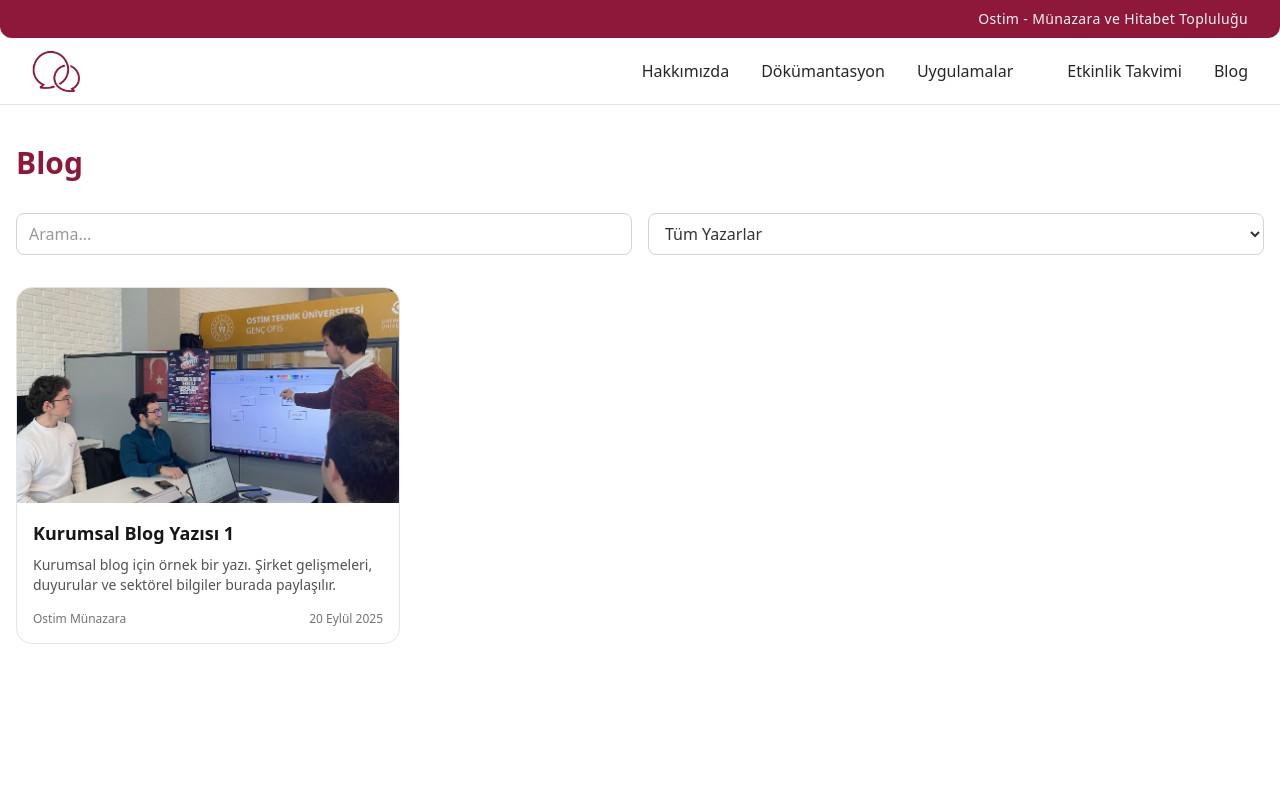
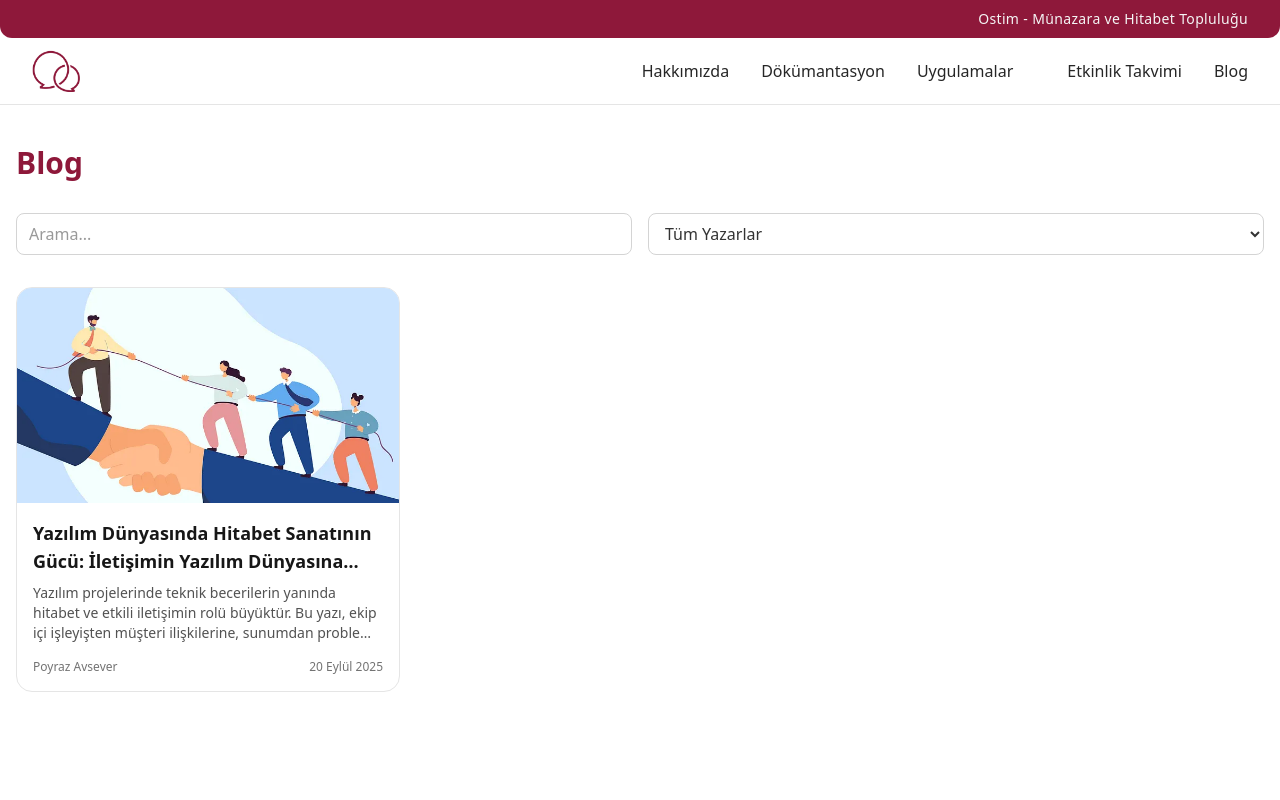
Before and after one commit to poyrazavsever/ostim-munazara, a Next.js app: page /blog in a window 1280 px wide. Shown: the top 800 px of the page. Built offline with nearby package versions, Linux system fonts and the light colour scheme; some icons are missing; a web font is replaced by a local one.

Commit message:
Update blog content and replace example post with new article on communication in software development

```diff
--- a/app/blog/page.tsx
+++ b/app/blog/page.tsx
@@ -4,12 +4,14 @@ import BlogCard from "@/components/ui/BlogCard";
 
 const blogPosts = [
   {
-    imageUrl: "/images/gallery-1.jpeg",
-    title: "Kurumsal Blog Yazısı 1",
-    description: "Kurumsal blog için örnek bir yazı. Şirket gelişmeleri, duyurular ve sektörel bilgiler burada paylaşılır.",
-    author: "Ostim Münazara",
+    imageUrl: "/images/blog.png",
+    title:
+      "Yazılım Dünyasında Hitabet Sanatının Gücü: İletişimin Yazılım Dünyasına Etkisi",
+    description:
+      "Yazılım projelerinde teknik becerilerin yanında hitabet ve etkili iletişimin rolü büyüktür. Bu yazı, ekip içi işleyişten müşteri ilişkilerine, sunumdan problem çözmeye kadar hitabet yeteneğinin nasıl fark yaratabileceğini ve yazılımcıların kendilerini nasıl daha iyi ifade edebileceklerini ele alıyor.",
+    author: "Poyraz Avsever",
     date: "20 Eylül 2025",
-    slug: "example-blog",
+    slug: "yazilim-munazara",
   },
 ];
 
--- a/content/example-blog.md
+++ /dev/null
@@ -1,14 +0,0 @@
----
-title: "Kurumsal Blog Yazısı 1"
-description: "Kurumsal blog için örnek bir yazı. Şirket gelişmeleri, duyurular ve sektörel bilgiler burada paylaşılır."
-author: "Ostim Münazara"
-date: "20 Eylül 2025"
-slug: "example-blog"
-imageUrl: "/images/gallery-1.jpeg"
----
-
-# Kurumsal Blog Yazısı 1
-
-Kurumsal blog için örnek bir yazı. Şirket gelişmeleri, duyurular ve sektörel bilgiler burada paylaşılır.
-
-Daha fazla içerik ve detay burada yer alacak.
--- /dev/null
+++ b/content/yazilim-munazara.md
@@ -0,0 +1,56 @@
+---
+title: "Yazılım Dünyasında Hitabet Sanatının Gücü: İletişimin Yazılım Dünyasına Etkisi"
+description: "Yazılım projelerinde teknik becerilerin yanında hitabet ve etkili iletişimin rolü büyüktür. Bu yazı, ekip içi işleyişten müşteri ilişkilerine, sunumdan problem çözmeye kadar hitabet yeteneğinin nasıl fark yaratabileceğini ve yazılımcıların kendilerini nasıl daha iyi ifade edebileceklerini ele alıyor."
+author: "Poyraz Avsever"
+date: "20 Eylül 2025"
+slug: "yazilim-munazara"
+imageUrl: "/images/blog.png"
+---
+
+# Yazılım Dünyasında Hitabet Sanatının Gücü: İletişimin Yazılım Dünyasına Etkisi
+
+**Yazar:** Poyraz Avsever
+**Okuma Süresi:** ~2 dakika
+
+---
+
+## Giriş
+- Yazılım geliştiricileri genellikle teknik yönleriyle öne çıkarlar; ancak iletişim ve hitabet becerileri de başarı için kritik
+- “Münazara ve Hitabet” kulübü deneyimi üzerinden, teknik öğrencilerde bu becerilerin önemine dair algı gözlemleri
+
+---
+
+## 1. Takım İçi İletişimin Önemi
+- Farklı disiplinlerden gelen ekip üyeleri arasında sağlıklı iletişim gerekliliği
+- Teknik kararların açık ve anlaşılır biçimde tartışılması
+- Empati, aktif dinleme ve stratejik iletişim ile takım içi verimlilik artar
+
+---
+
+## 2. Müşteri ile İletişim
+- Teknik detayların sadeleştirilmesi, karmaşık terimlerin anlaşılır hâle getirilmesi
+- Müşteri beklentilerinin doğru yönetilmesi
+- İkna edici iletişimle güven inşa edilmesi
+
+---
+
+## 3. Sunum ve Paylaşım Kültürü
+- Teknik bilgilerin ekip ya da müşterilerle sunulması; anlaşılır ve ikna edici sunum teknikleri
+- Bilgi paylaşımının teşvik edilmesi; proje içerisindeki asimetri risklerinin azaltılması
+
+---
+
+## 4. Kritik Düşünme ve Problem Çözme
+- Münazera ve hitabet çalışmalarıyla analitik düşünme becerilerinin gelişmesi
+- Sorunları alt başlıklara ayırma, alternatif çözümler değerlendirme
+- Mevcut çözümleri sorgulama ve daha iyisini arama alışkanlığı
+
+---
+
+## Sonuç
+- Teknik bilgi önemli ama tek başına yeterli değil: iletişim becerileri, ikna yeteneği, hitabet yazılımcıyı bütünsel olarak güçlendirir
+- Kendini ifade etme yeteneğini geliştiren yazılımcılar, kariyerlerinde ve ekip içinde fark yaratırlar
+
+---
+
+Teşekkürler ❤
```
Also changed, not shown: public/images/blog.png (added).
